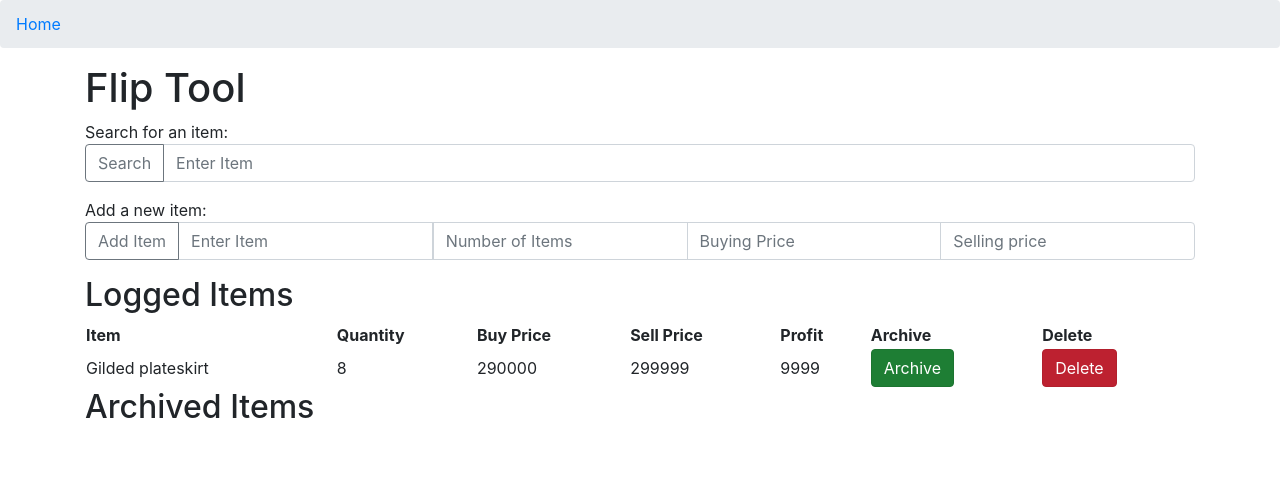
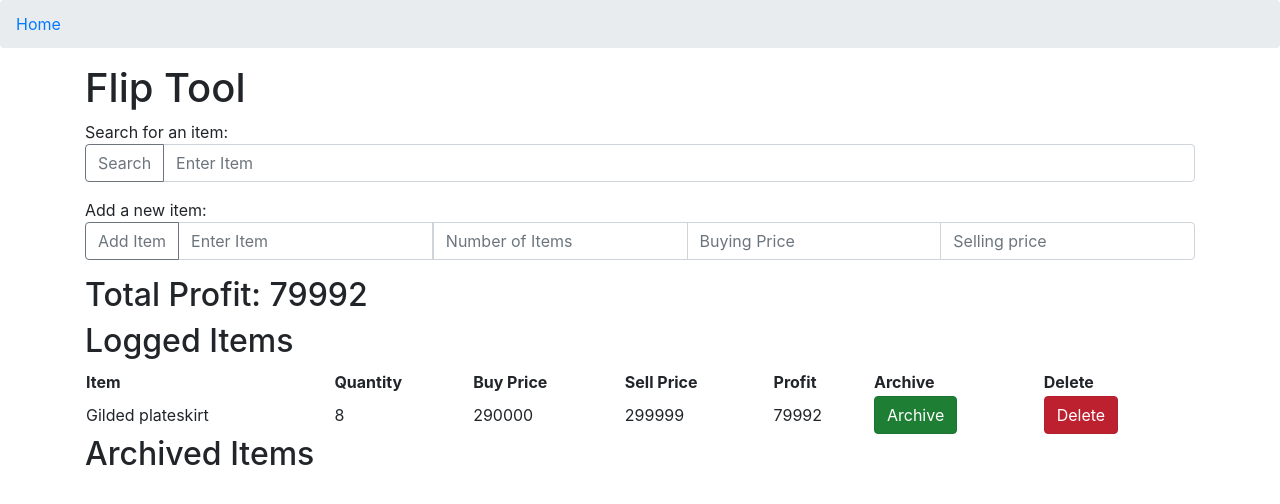
Before and after one commit to mario-j/osrsbox, a Flask app: page / in a window 1280 px wide. Shown: the top 504 px of the page. Run offline with Flask 2, Linux system fonts and the light colour scheme; data comes from the database, SQL or seed files in the repository; both versions use the stored data as it was after the commit; some libraries are stand-ins or nearby versions.

Commit message:
jquery for profit calculation

```diff
--- a/templates/index.html
+++ b/templates/index.html
@@ -46,7 +46,7 @@
 					<div class="input-group-prepend">
 
 						<input type="submit" value="Add Item" button class="btn btn-outline-secondary"
-							   type="button"></button>
+							   type="button" onclick="sumProfit()"></button>
 					</div>
 					<input list="items" type="text" name="todoitem" class="form-control col-md-3 col-lg-3 col-xs-12" placeholder="Enter Item" aria-label=""
 						   aria-describedby="basic-addon1">
@@ -61,6 +61,11 @@
 				</div>
 			</form>
 
+			<div>
+				<h2>
+					Total Profit: <span id="profit"></span>
+				</h2>
+			</div>
 
 			<div>
 				<h2>Logged Items</h2>
@@ -83,12 +88,12 @@
 							<td>{{ todo.quantity }}</td>
 							<td>{{ todo.buy }}</td>
 							<td>{{ todo.sell}}</td>
-							<td> {{ todo.sell - todo.buy }}</td>
+							<td class="profit"> {{ (todo.sell - todo.buy) * todo.quantity }}</td>
 							<td>
-								<a href="{{ url_for('complete', id=todo.id) }}" class="btn btn-success active" role="button" aria-pressed="true">Archive</a>
+								<a href="{{ url_for('complete', id=todo.id) }}" class="btn btn-success active" role="button" aria-pressed="true" onclick="sumProfit()">Archive</a>
 							</td>
 							<td>
-								<a href="{{ url_for('delete', id=todo.id) }}" class="btn btn-danger active" role="button" aria-pressed="true">Delete</a>
+								<a href="{{ url_for('delete', id=todo.id) }}" class="btn btn-danger active" role="button" aria-pressed="true" onclick="sumProfit()">Delete</a>
 							</td>
 						</tr>
 						{% endfor %}
@@ -101,7 +106,7 @@
 					{% for todo in complete %}
 					<li class="list-group-item disabled" style="font-size: 30pt">
 						{{ todo.text }} <a href="{{ url_for('delete', id=todo.id) }}" class="btn btn-danger active" role="button"
-																		 aria-pressed="true">Delete</a>
+																		 aria-pressed="true" onclick="sumProfit()">Delete</a>
 					</li></li>
 					{% endfor %}
 				</ul>
@@ -125,3 +130,21 @@ $(document).ready(function(){
     });
 });
 </script>
+
+<script>
+function sumProfit() {
+	var sum = 0;
+	var profit = document.getElementById('profit')
+	// iterate through each td based on class and add the values
+	$(".profit").each(function() {
+		var value = $(this).text();
+		// add only if the value is number
+		if(!isNaN(value) && value.length != 0) {
+			sum += parseFloat(value);
+		}
+	});
+	$("#profit").html(sum.toString());
+};
+
+	window.onload = sumProfit();
+</script>
```
Also changed, not shown: db/todo.db.
